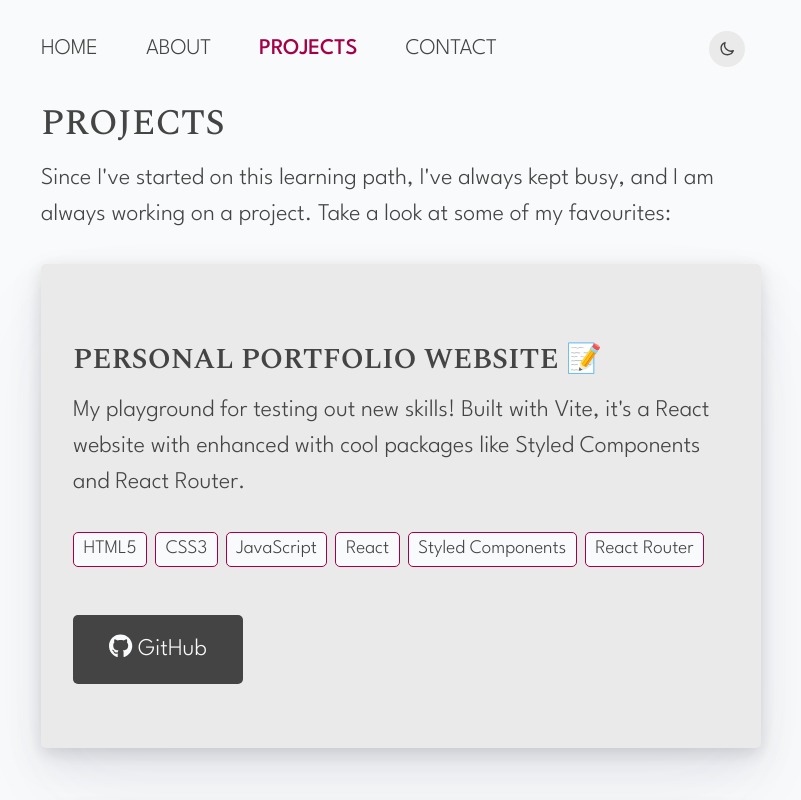
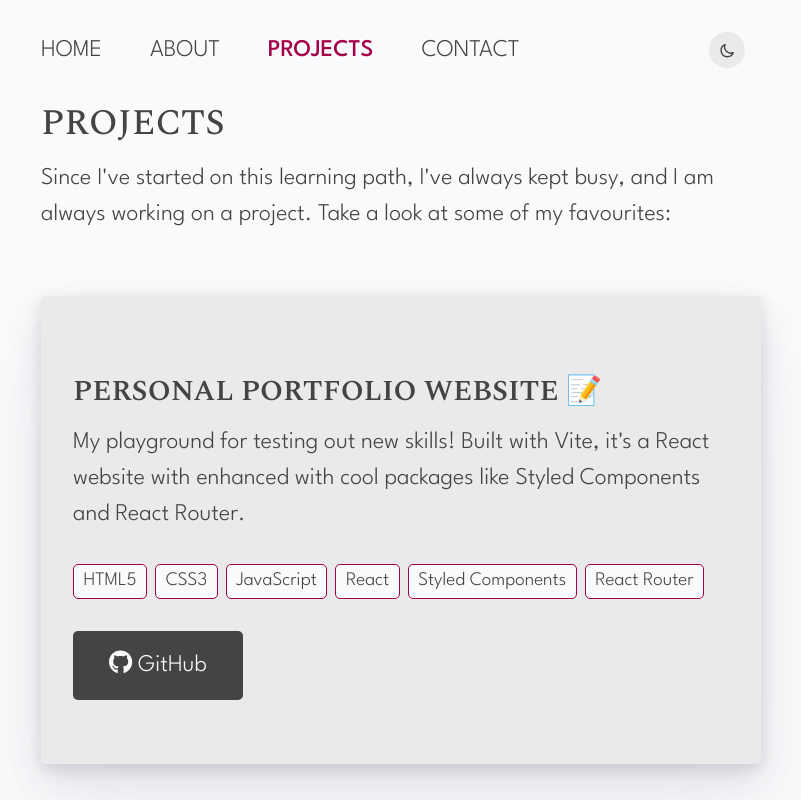
Before and after one commit to jrparente/joanaramosparente, a React (Vite) app: page /projects in a window 1280 px wide. Shown: the top 800 px of the page, without its empty margins (239-1040 px from the left). Built offline with nearby package versions, Linux system fonts and the light colour scheme.

Commit message:
Fixed spacing

```diff
--- a/src/App.jsx
+++ b/src/App.jsx
@@ -12,14 +12,12 @@ import Navigation from "./components/Navigation";
 import Footer from "./components/Footer";
 import NotFound from "./pages/404";
 import Project from "./pages/Projects/Project";
+import { Container } from "./components/Theme/Utils";
 
-const Container = styled.div`
-  min-height: 100vh;
-  width: calc(100% - 2rem);
-  max-width: 45rem;
-  margin-inline: auto;
+const MainGrid = styled.div`
   display: grid;
   grid-template-rows: 1fr auto;
+  min-height: 100vh;
 `;
 
 function App() {
@@ -62,6 +60,7 @@ function App() {
             showMobileMenu={showMobileMenu}
           />
           <Container>
+            <MainGrid>
               <Routes>
                 <Route path="*" element={<NotFound />} />
                 <Route path="/" element={<Home />} />
@@ -72,8 +71,8 @@ function App() {
                 </Route>
                 <Route path="/contact" element={<Contact />} />
               </Routes>
-
               <Footer />
+            </MainGrid>
           </Container>
         </>
       </ThemeProvider>
--- a/src/components/Navigation.jsx
+++ b/src/components/Navigation.jsx
@@ -1,6 +1,28 @@
 import { NavLink } from "react-router-dom";
 import styled from "styled-components";
 import Toggle from "./Theme/Toggler";
+import { Container } from "./Theme/Utils";
+
+const Header = styled.header`
+  width: 100%;
+  transition: all 0.5s linear;
+  background-color: ${({ theme }) => theme.body};
+  position: fixed;
+  top: 0;
+  left: 0;
+  right: 0;
+`;
+
+const Nav = styled.nav`
+  display: flex;
+  width: 100%;
+  background-color: ${({ theme }) => theme.body};
+  gap: 1rem;
+  align-items: center;
+  justify-content: space-between;
+  padding: 1rem;
+  transition: all 0.5s linear;
+`;
 
 const NavMobileToggle = styled.button`
   display: none;
@@ -15,23 +37,6 @@ const NavMobileToggle = styled.button`
     z-index: 9999;
     place-content: center;
   }
-`;
-
-const Nav = styled.nav`
-  display: flex;
-  position: fixed;
-  top: 0;
-  left: 0;
-  right: 0;
-  width: 100%;
-  max-width: 45rem;
-  margin-inline: auto;
-  background-color: ${({ theme }) => theme.body};
-  gap: 1rem;
-  align-items: center;
-  justify-content: space-between;
-  padding: 1rem;
-  transition: all 0.5s linear;
 `;
 
 const MenuUL = styled.ul`
@@ -61,7 +66,7 @@ const MenuUL = styled.ul`
 const StyledNavLink = styled(NavLink)`
   font-family: "League Spartan", sans-serif;
   font-weight: 300;
-  font-size: 1.4rem;
+  font-size: 1.5rem;
   text-decoration: none;
   text-transform: uppercase;
   color: ${({ theme }) => theme.text};
@@ -92,6 +97,8 @@ const MobileMenuTogglerIcon = styled.svg`
 export default function Navigation(props) {
   return (
     <>
+      <Header>
+        <Container>
           <Nav>
             <NavMobileToggle
               aria-controls="primary-nav"
@@ -148,6 +155,8 @@ export default function Navigation(props) {
             </MenuUL>
             <Toggle theme={props.theme} toggleTheme={props.themeToggler} />
           </Nav>
+        </Container>
+      </Header>
     </>
   );
 }
--- a/src/components/Theme/Utils.jsx
+++ b/src/components/Theme/Utils.jsx
@@ -2,14 +2,21 @@ import styled from "styled-components";
 
 // Layouts
 
+export const Container = styled.div`
+  width: calc(100% - 2rem);
+  max-width: 45rem;
+  margin-inline: auto;
+`;
+
 export const Section = styled.section`
-  margin-top: 6.5rem;
+  margin: 6.5rem 0;
 `;
 
 export const FlexWrap = styled.div`
   display: flex;
   gap: 1rem;
   flex-wrap: wrap;
+  margin: 2rem 0;
 `;
 
 // Typography
@@ -101,8 +108,6 @@ export const Btn = styled.a`
   border-radius: 5px;
   color: ${({ theme }) => theme.body};
   background-color: ${({ theme }) => theme.accent};
-  margin-top: 1rem;
-  margin-bottom: 2rem;
   transition: transform 250ms ease 0s, filter 250ms ease 0s;
   &:hover {
     filter: hue-rotate(4deg) saturate(120%) brightness(120%);
@@ -121,8 +126,6 @@ export const BtnDark = styled.a`
   border-radius: 5px;
   color: ${({ theme }) => theme.body};
   background-color: ${({ theme }) => theme.text};
-  margin-top: 1rem;
-  margin-bottom: 2rem;
   transition: transform 250ms ease 0s, filter 250ms ease 0s;
   &:hover {
     filter: hue-rotate(4deg) saturate(120%) brightness(120%);
--- a/src/pages/Projects/Projects.jsx
+++ b/src/pages/Projects/Projects.jsx
@@ -15,6 +15,7 @@ const Grid = styled.div`
   display: grid;
   grid-template-columns: repeat(auto-fill, minmax(22rem, 1fr));
   gap: 4rem;
+  padding: 2rem 0;
   margin: 2rem 0;
 `;
 
```
Lines whose indentation alone changed are shown as unchanged.
